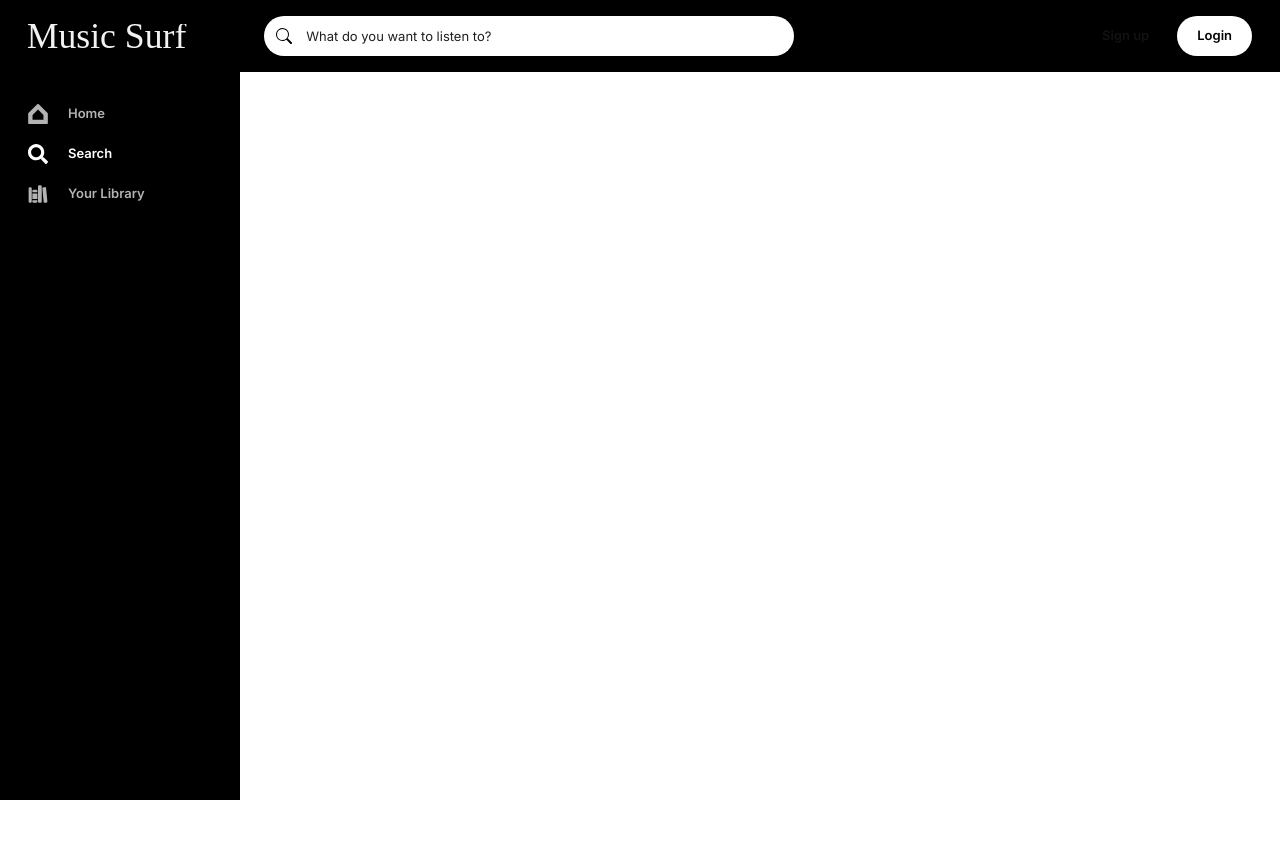
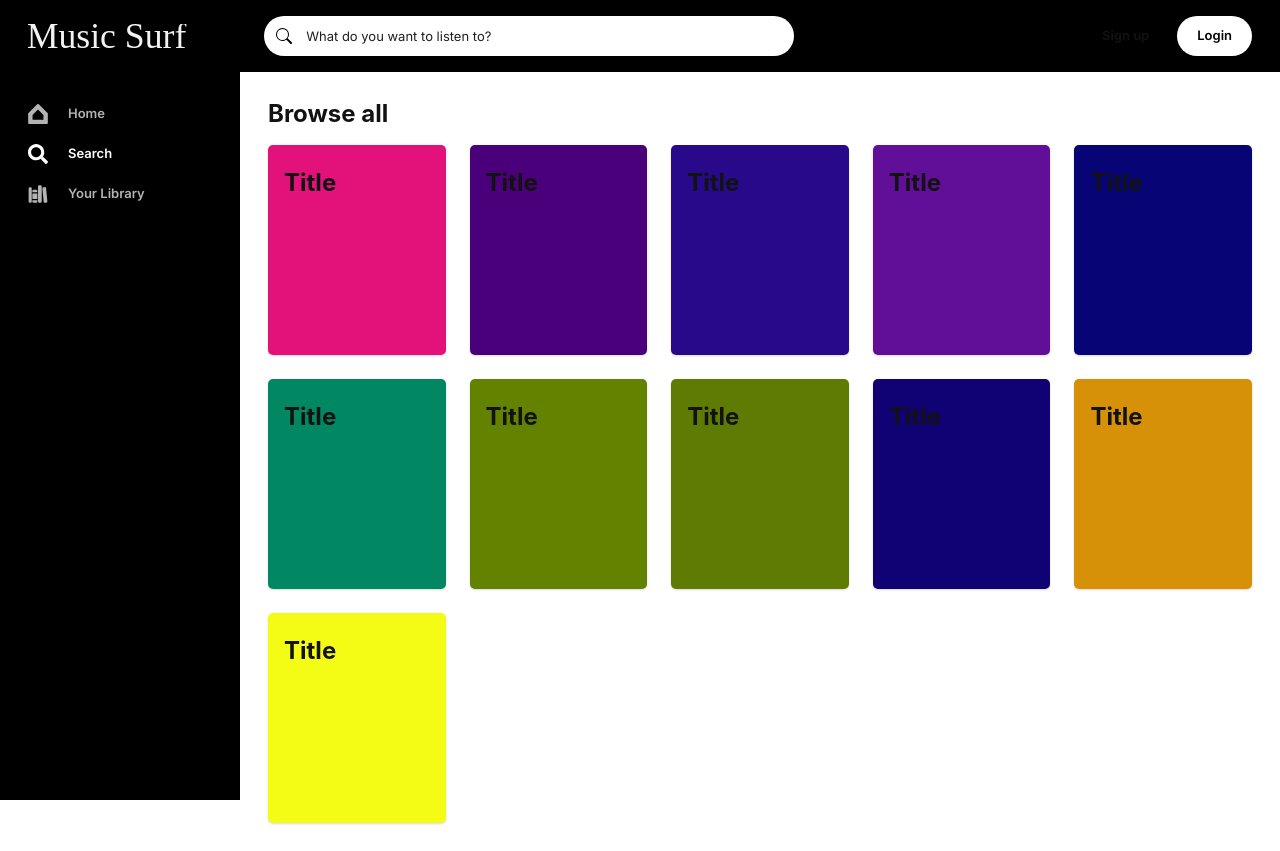
Before and after one commit to shahzaibshaikh/musicsurf, a React (Vite) app: page /search in a window 1280 px wide. Before the commit the page ends 800 px from the top, so only its background shows below. Built offline with nearby package versions, Linux system fonts and the light colour scheme.

Commit message:
🚀 NEW: added category cards with random colors

```diff
--- a/package.json
+++ b/package.json
@@ -13,12 +13,14 @@
     "@emotion/react": "^11.10.6",
     "@emotion/styled": "^11.10.6",
     "framer-motion": "^10.6.1",
+    "randomcolor": "^0.6.2",
     "react": "^18.2.0",
     "react-dom": "^18.2.0",
     "react-icons": "^4.8.0",
     "react-router-dom": "^6.9.0"
   },
   "devDependencies": {
+    "@types/randomcolor": "^0.5.7",
     "@types/react": "^18.0.28",
     "@types/react-dom": "^18.0.11",
     "@vitejs/plugin-react": "^3.1.0",
--- a/src/App.tsx
+++ b/src/App.tsx
@@ -3,6 +3,7 @@ import { useEffect, useState } from 'react';
 import { BrowserRouter, Routes, Route, useLocation } from 'react-router-dom';
 import HomeGrid from './components/HomeGrid';
 import NavBar from './components/NavBar';
+import SearchGrid from './components/SearchGrid';
 import SideMenu from './components/SideMenu';
 
 function App(): JSX.Element {
@@ -45,7 +46,7 @@ function App(): JSX.Element {
         <GridItem area='main'>
           <Routes>
             <Route path='/' element={<HomeGrid />} />
-            <Route path='/search' element={<>Search</>} />
+            <Route path='/search' element={<SearchGrid />} />
             <Route path='/library' element={<>Library</>} />
           </Routes>
         </GridItem>
--- /dev/null
+++ b/src/components/CategoryCard.tsx
@@ -0,0 +1,17 @@
+import { Card, CardBody, Heading } from '@chakra-ui/react';
+
+interface CategoryCardProps {
+  cardColor: string;
+}
+
+function CategoryCard({ cardColor }: CategoryCardProps): JSX.Element {
+  return (
+    <Card background={cardColor} padding={4} borderRadius={5} height='210px'>
+      <CardBody padding='8px 0 0 0'>
+        <Heading fontSize='24px'>Title</Heading>
+      </CardBody>
+    </Card>
+  );
+}
+
+export default CategoryCard;
--- a/src/components/HomeCard.tsx
+++ b/src/components/HomeCard.tsx
@@ -7,13 +7,13 @@ function HomeCard() {
       background='#1b1b1b'
       _hover={{ background: '#262626', transition: '300ms' }}
       padding={4}
-      boxShadow='0 10px 18px rgba(0, 0, 0, .2)'
+      boxShadow='0 8px 8px rgba(0, 0, 0, .1)'
       borderRadius={5}
     >
       <Image
         src={placeholderImage}
         borderRadius={5}
-        boxShadow='0 10px 20px rgba(0, 0, 0, .75)'
+        boxShadow='0 10px 20px rgba(0, 0, 0, .6)'
       />
       <CardBody padding={0} marginTop={4}>
         <Heading size='1xl' marginBottom={1}>
--- /dev/null
+++ b/src/components/SearchGrid.tsx
@@ -0,0 +1,29 @@
+import { Box, Heading, SimpleGrid } from '@chakra-ui/react';
+import randomColor from 'randomcolor';
+import CategoryCard from './CategoryCard';
+
+function SearchGrid(): JSX.Element {
+  return (
+    <Box className='search-grid-container'>
+      <Heading fontSize='2xl' marginBottom={4}>
+        Browse all
+      </Heading>
+
+      <SimpleGrid columns={{ sm: 1, md: 2, lg: 3, xl: 5 }} gap={6}>
+        <CategoryCard cardColor={randomColor({ luminosity: 'dark' })} />
+        <CategoryCard cardColor={randomColor({ luminosity: 'dark' })} />
+        <CategoryCard cardColor={randomColor({ luminosity: 'dark' })} />
+        <CategoryCard cardColor={randomColor({ luminosity: 'dark' })} />
+        <CategoryCard cardColor={randomColor({ luminosity: 'dark' })} />
+        <CategoryCard cardColor={randomColor({ luminosity: 'dark' })} />
+        <CategoryCard cardColor={randomColor({ luminosity: 'dark' })} />
+        <CategoryCard cardColor={randomColor({ luminosity: 'dark' })} />
+        <CategoryCard cardColor={randomColor({ luminosity: 'dark' })} />
+        <CategoryCard cardColor={randomColor({ luminosity: 'dark' })} />
+        <CategoryCard cardColor={randomColor({ luminosity: 'dark' })} />
+      </SimpleGrid>
+    </Box>
+  );
+}
+
+export default SearchGrid;
--- a/src/styles/index.css
+++ b/src/styles/index.css
@@ -41,3 +41,9 @@ a {
   margin-top: 9vh;
   padding: 28px;
 }
+
+/* Search Grid Styles */
+.search-grid-container {
+  margin-top: 9vh;
+  padding: 28px;
+}
```
Also changed, not shown: 1 other file (tests, documents, lock files or other folders).
